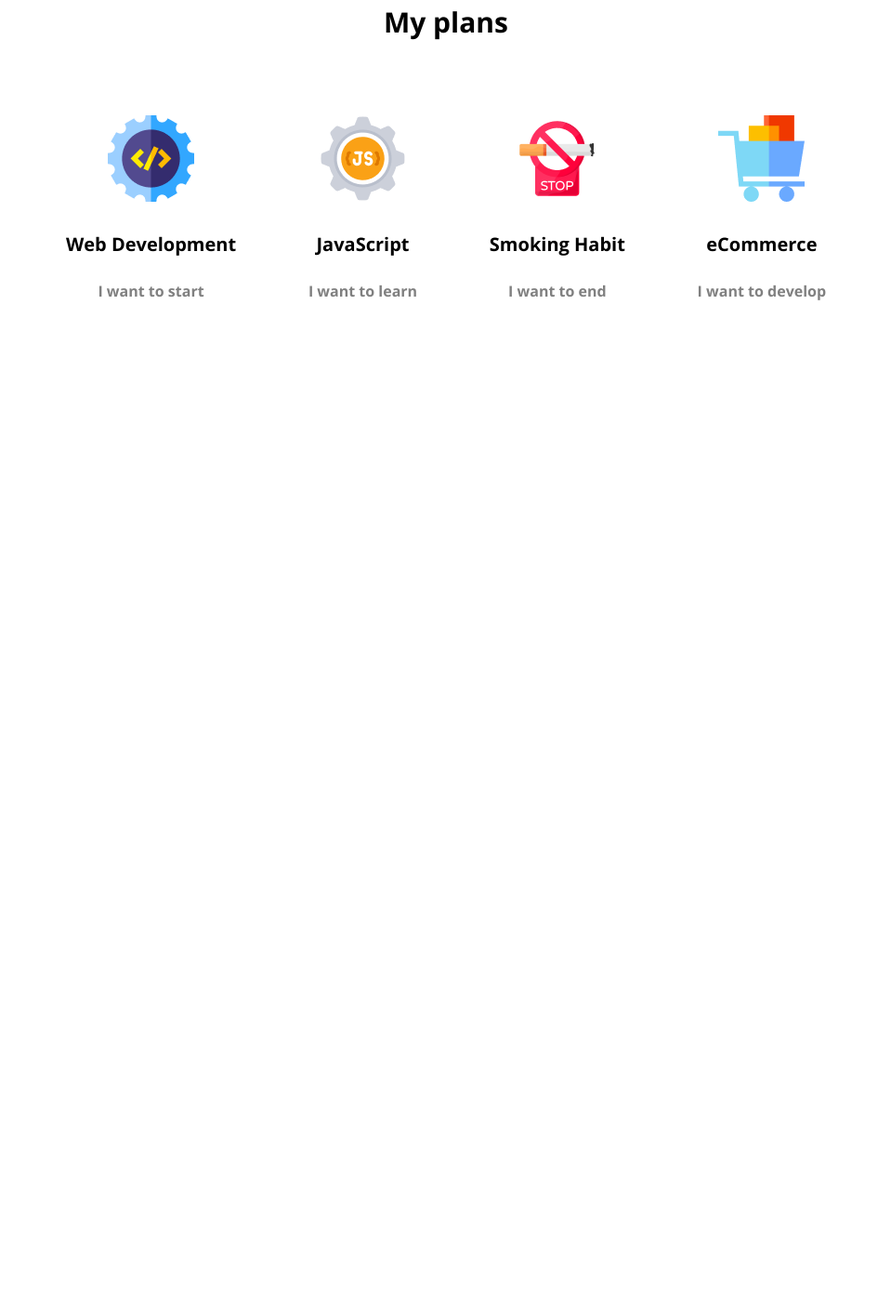
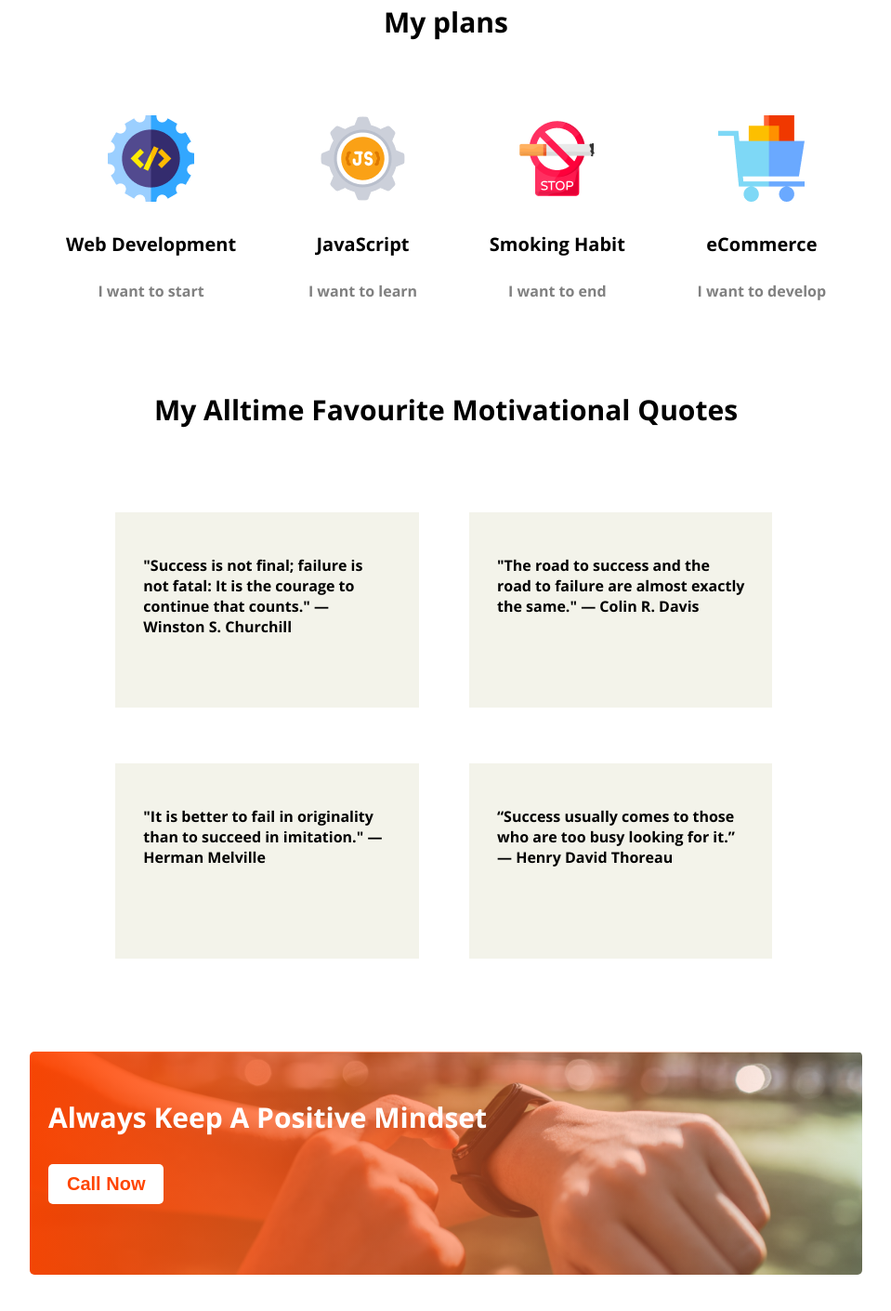
Before and after one commit to Mubasshirah/Assignment-1, a plain HTML site: page index.html in a window 1280 px wide. Shown: the part 1277-2687 px from the top of the page at 93% size, without its empty margins (160-1119 px from the left). Before the commit the page ends 1667 px from the top, so only its background shows below. Drawn offline with nearby package versions, Linux system fonts and the light colour scheme.

Commit message:
gradiant part done

```diff
--- a/index.html
+++ b/index.html
@@ -9,7 +9,10 @@
     <link rel="stylesheet" href="styles/style.css">
     <link rel="preconnect" href="https://fonts.googleapis.com">
     <link rel="preconnect" href="https://fonts.gstatic.com" crossorigin>
-    <link rel="preconnect" href="https://fonts.googleapis.com"><link rel="preconnect" href="https://fonts.gstatic.com" crossorigin><link href="https://fonts.googleapis.com/css2?family=Open+Sans:ital,wght@0,400;0,700;1,400&display=swap" rel="stylesheet">
+    <link rel="preconnect" href="https://fonts.googleapis.com">
+    <link rel="preconnect" href="https://fonts.gstatic.com" crossorigin>
+    <link href="https://fonts.googleapis.com/css2?family=Open+Sans:ital,wght@0,400;0,700;1,400&display=swap"
+        rel="stylesheet">
 </head>
 
 <body>
@@ -78,8 +81,39 @@
 
         </section>
         <!-- plans part ends -->
+        <!-- favourite quotes start-->
+        <section class="fav-quotes">
+            <h3 class="plan-title">My Alltime Favourite Motivational Quotes</h3>
+            <div class="quotes">
+                <div class="quotes-left">
+                    <div class="quote-box">
+                        <p>"Success is not final; failure is not fatal: It is the courage to continue that counts." —
+                            Winston S. Churchill</p>
+                    </div>
+                    <div class="quote-box">
+                        <p>"It is better to fail in originality than to succeed in imitation." — Herman Melville</p>
+                    </div>
+
+                </div>
+                <div class="quotes-right">
+                    <div class="quote-box"><p>"The road to success and the road to failure are almost exactly the same." — Colin R. Davis</p></div>
+                    <div class="quote-box"><p>“Success usually comes to those who are too busy looking for it.” — Henry David Thoreau</p></div>
+                </div>
+            </div>
+        </section>
+        <!-- favourite quotes end-->
+        <!-- gradint part -->
+        <div class="gradiant">
+<h3>Always Keep A Positive Mindset</h3>
+<button>Call Now</button>
+        </div>
+        <!-- gradint part -->
     </main>
-    <footer></footer>
+    <!-- footer part -->
+    <footer>
+
+    </footer>
+    <!-- footer ends -->
 </body>
 
 </html>
--- a/styles/style.css
+++ b/styles/style.css
@@ -107,3 +107,64 @@ width: 62%;
     font-weight: bold;
 }
 /* plans part ends */
+/* quotes starts */
+.fav-quotes{
+
+}
+.quote-box{
+    width: 70%;
+    height: 150px;
+
+    padding: 30px;
+    margin-top: 60px;
+
+    background-color: rgb(243, 243, 234);
+    color: black;
+    font-weight: 700;
+}
+.quotes-left{
+    width: 45%;
+
+}
+.quotes-right{
+    width: 45%;
+
+}
+.quotes{
+    display: flex;
+    justify-content:center;
+    padding-left: 50px;
+    padding-bottom: 100px;
+}
+/* quotes ends */
+/* gradiant starts */
+.gradiant{
+    /* background-image:linear-gradient(to right, orangered,white), url(../images/watch.png); */
+    background-image:
+    linear-gradient(to right, rgba(255, 68, 0, 0.925),rgba(255, 255, 255, 0.192)),
+    url('../images/watch.png');
+    background-position: center;
+    background-repeat: no-repeat;
+    background-size: cover;
+    height: 200px;
+    border-radius: 5px;
+    margin-bottom: 50px;
+    padding: 20px;
+}
+.gradiant h3{
+    font-size: 30px;
+    color: white;
+}
+.gradiant button{
+    color: orangered;
+    padding: 10px 20px;
+    border-radius: 5px;
+    border: 0;
+    font-size: 20px;
+    font-weight: bold;
+    background-color: white;
+}
+/* gradiant ends */
+/* footer starts */
+
+/* footer ends */
```
